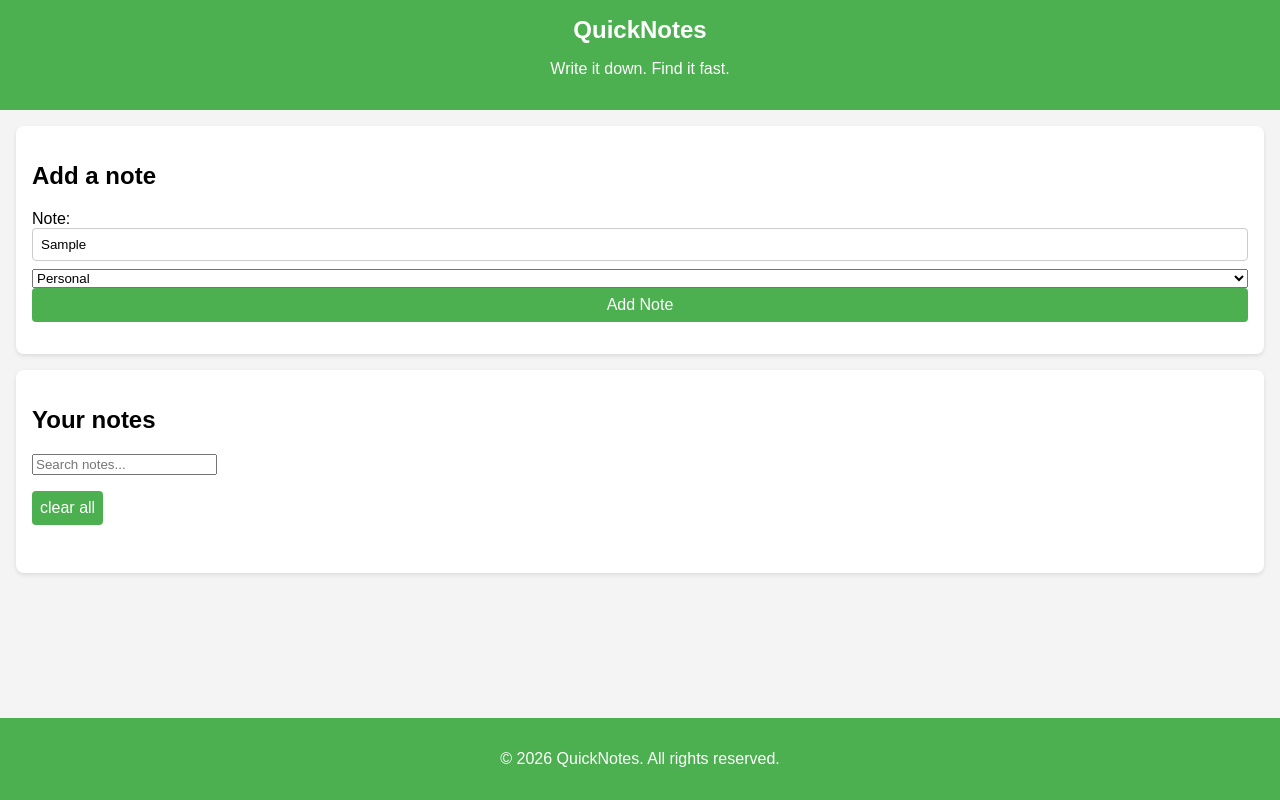
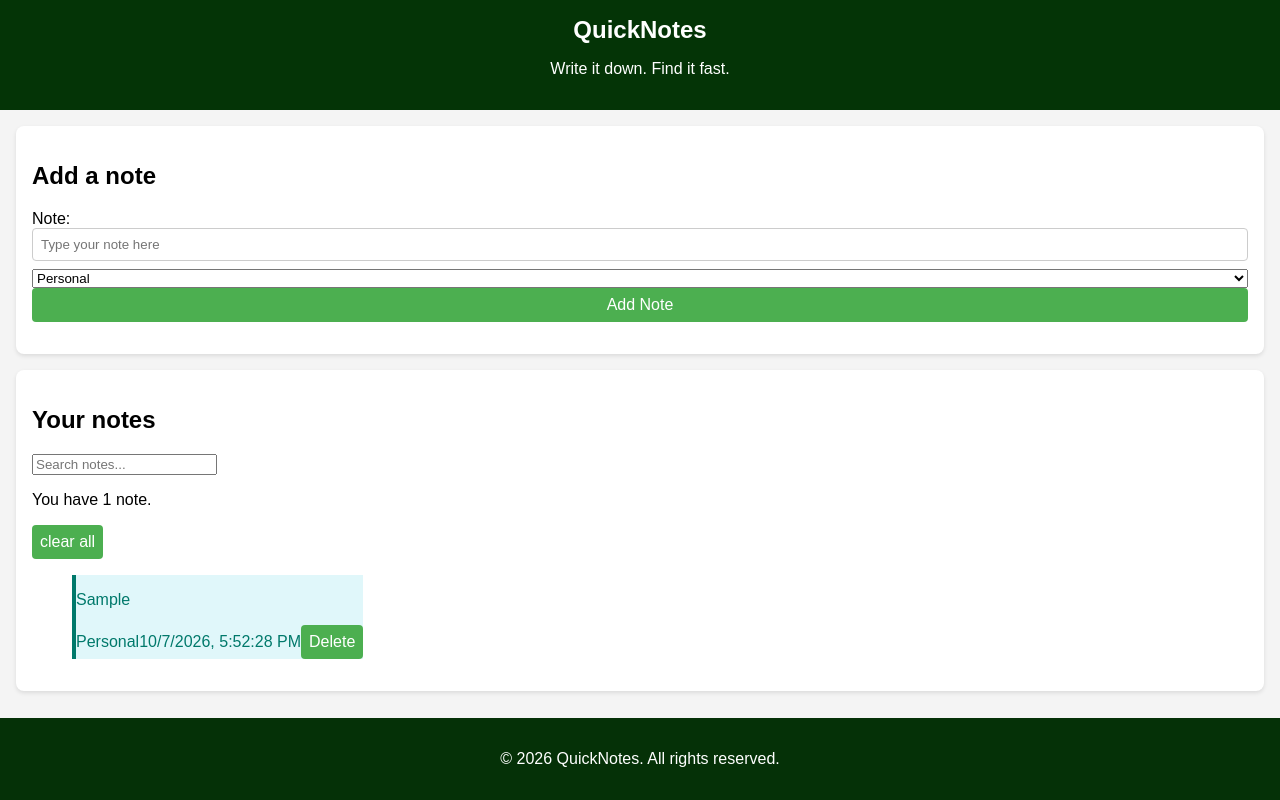
Before and after one commit to dolpinechebet-svg/Quicknotes-App, a plain HTML site: page index.html in a window 1280 px wide. Both pictures are taken after typing "Sample" into the empty fields and a click on the button "Add Note". Drawn offline with Linux system fonts and the light colour scheme.

Commit message:
Fix category selector and localStorage

```diff
--- a/script.js
+++ b/script.js
@@ -1,89 +1,130 @@
-const form = document.getElementById('note-form');
-const noteInput = document.getElementById('note-input');
-const categorySelect = document.getElementById('category-select');
-const notesList = document.getElementById('notes-list');
+const form = document.querySelector("#note-form");
+const noteInput = document.querySelector("#note-input");
+const categorySelect = document.querySelector("#note-category");
+const searchInput = document.querySelector("#search-input");
+const notesList = document.querySelector("#notes-list");
+const noteCount = document.querySelector("#note-count");
+const errorMessage = document.querySelector("#error-message");
 
-const notes = [];
+const STORAGE_KEY = "quicknotes";
 
-function renderNotes() {
-  notesList.textContent = '';
+function loadNotes() {
+  const saved = localStorage.getItem(STORAGE_KEY);
+  if (saved === null) {
+    return [];
+  }
+  try {
+    const parsed = JSON.parse(saved);
+    return Array.isArray(parsed) ? parsed : [];
+  } catch (error) {
+    return [];
+  }
+}
 
-  notes.forEach((note, index) => {
-    const noteItem = document.createElement('li');
-    noteItem.className = 'note-item';
+function saveNotes() {
+  localStorage.setItem(STORAGE_KEY, JSON.stringify(notes));
+}
 
-    const noteContent = document.createElement('div');
-    noteContent.className = 'note-content';
+let notes = loadNotes();
 
-    const noteText = document.createElement('span');
-    noteText.textContent = note.text;
+function updateCount() {
+  if (notes.length === 0) {
+    noteCount.textContent = "You have no notes yet.";
+  } else if (notes.length === 1) {
+    noteCount.textContent = "You have 1 note.";
+  } else {
+    noteCount.textContent = "You have " + notes.length + " notes.";
+  }
+}
 
-    const noteCategory = document.createElement('span');
-    noteCategory.className = 'note-category';
-    noteCategory.textContent = note.category;
+function deleteNote(id) {
+  notes = notes.filter(function (note) {
+    return note.id !== id;
+  });
+  saveNotes();
+  render();
+}
 
-    noteContent.appendChild(noteText);
-    noteContent.appendChild(noteCategory);
-    noteItem.appendChild(noteContent);
+function render() {
+  const term = searchInput.value.trim().toLowerCase();
+  const visibleNotes = notes.filter(function (note) {
+    return note.text.toLowerCase().includes(term);
+  });
 
-    const importantLabel = document.createElement('label');
-    importantLabel.className = 'important-label';
-    importantLabel.textContent = 'Mark as Important';
+  notesList.textContent = "";
+  updateCount();
 
-    const importantCheckbox = document.createElement('input');
-    importantCheckbox.type = 'checkbox';
-    importantCheckbox.checked = Boolean(note.important);
-    importantCheckbox.addEventListener('change', function () {
-      note.important = importantCheckbox.checked;
+  if (notes.length > 0 && visibleNotes.length === 0) {
+    const empty = document.createElement("li");
+    empty.className = "empty-message";
+    empty.textContent = "No notes match your search.";
+    notesList.appendChild(empty);
+    return;
+  }
+
+  visibleNotes.forEach(function (note) {
+    const li = document.createElement("li");
+    li.className = "note category-" + note.category;
+
+    const text = document.createElement("p");
+    text.className = "note-text";
+    text.textContent = note.text;
+
+    const label = document.createElement("span");
+    label.className = "note-label";
+    label.textContent = note.category.charAt(0).toUpperCase() + note.category.slice(1);
+
+    const date = document.createElement("span");
+    date.className = "note-date";
+    date.textContent = note.createdAt;
+
+    const deleteBtn = document.createElement("button");
+    deleteBtn.type = "button";
+    deleteBtn.className = "delete-btn";
+    deleteBtn.textContent = "Delete";
+    deleteBtn.addEventListener("click", function () {
+      deleteNote(note.id);
     });
 
-    importantLabel.appendChild(importantCheckbox);
-    noteItem.appendChild(importantLabel);
+    const meta = document.createElement("div");
+    meta.className = "note-meta";
+    meta.append(label, date, deleteBtn);
 
-    const deleteButton = document.createElement('button');
-    deleteButton.className = 'delete-button';
-    deleteButton.textContent = 'Delete';
-    deleteButton.addEventListener('click', function () {
-      notes.splice(index, 1);
-      renderNotes();
-    });
-    noteItem.appendChild(deleteButton);
-
-    notesList.appendChild(noteItem);
+    li.append(text, meta);
+    notesList.appendChild(li);
   });
 }
 
-form.addEventListener('submit', function (event) {
+form.addEventListener("submit", function (event) {
   event.preventDefault();
 
   const text = noteInput.value.trim();
-  if (!text) {
+
+  if (text === "") {
+    errorMessage.textContent = "Please type a note first.";
+    return;
+  }
+  if (text.length > 200) {
+    errorMessage.textContent = "Notes must be 200 characters or fewer.";
     return;
   }
 
+  errorMessage.textContent = "";
+
   const note = {
     id: Date.now(),
-    text,
+    text: text,
     category: categorySelect.value,
     createdAt: new Date().toLocaleString(),
-    important: false
   };
 
   notes.unshift(note);
-  noteInput.value = '';
-  renderNotes();
+  saveNotes();
+  noteInput.value = "";
+  searchInput.value = "";
+  render();
 });
 
-renderNotes();
-const clearAllBtn = document.querySelector("#clear-all-btn");
+searchInput.addEventListener("input", render);
 
-clearAllBtn.addEventListener("click", function () {
-  if (notes.length === 0) {
-    return;
-  }
-  if (confirm("Delete all notes?")) {
-    notes = [];
-    saveNotes();
-    render();
-  }
-});
+render();
--- a/style.css
+++ b/style.css
@@ -8,7 +8,7 @@ body {
   background-color: #f4f4f4;
 }
 header {
-  background-color: #4CAF50;
+  background-color: #043406;
   color: white;
   padding: 1rem;
   text-align: center;
@@ -27,7 +27,7 @@ section {
     box-shadow: 0 2px 4px rgba(0, 0, 0, 0.1);
 }
 footer {
-  background-color: #4CAF50;
+  background-color: #053107;
   color: white;
   text-align: center;
   padding: 1rem;
```
